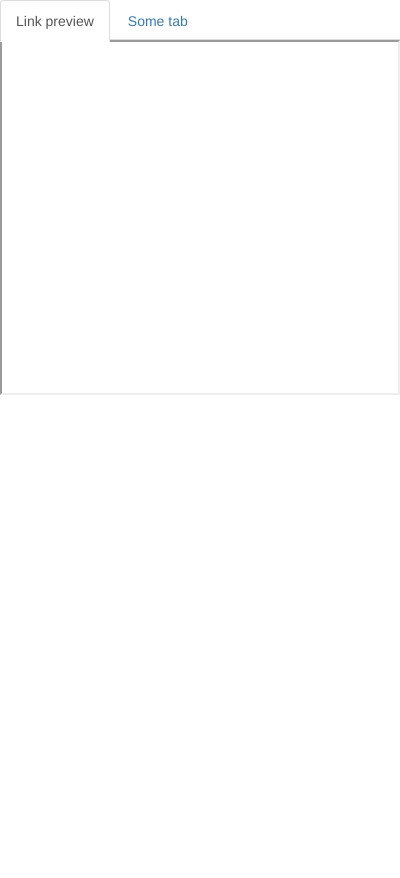
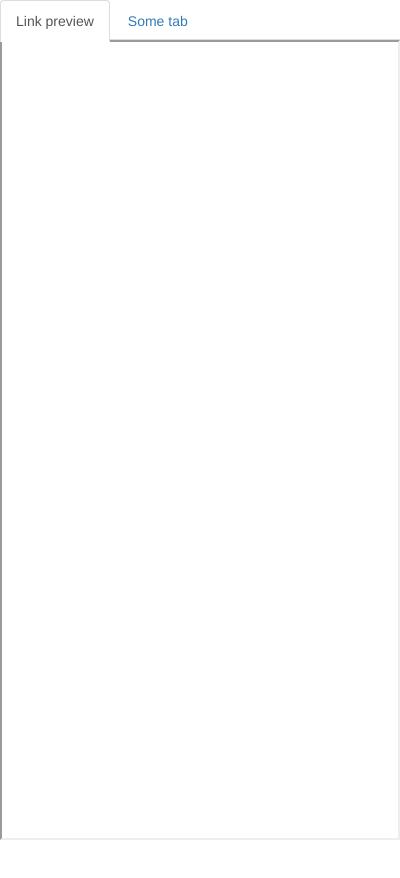
Before and after one commit to JiriHamberg/IntTec3, a browser extension: page browser_plugin/src/chrome_extension/popup.html in a window 400 px wide. Before the commit the page ends 844 px from the top, so only its background shows below. Drawn offline with Linux system fonts and the light colour scheme.

Commit message:
Bigger link preview window

```diff
--- a/browser_plugin/src/chrome_extension/css/popup.css
+++ b/browser_plugin/src/chrome_extension/css/popup.css
@@ -1,6 +1,6 @@
 body {
             width: 400px;
-            height: 400px;
+            height: 1000px;
 }
 li {
     position:absolute;
--- a/browser_plugin/src/chrome_extension/popup.html
+++ b/browser_plugin/src/chrome_extension/popup.html
@@ -17,7 +17,7 @@
 
 	<div class="tab-content">
 		<div id="link_preview_tab" class="tab-pane fade in active">
-			<iframe id="previewFrame" width="400" height="355"></iframe>
+			<iframe id="previewFrame" width="400" height="800"></iframe>
 		</div>
 
 		<div id="some_tab" class="tab-pane fade">
```
